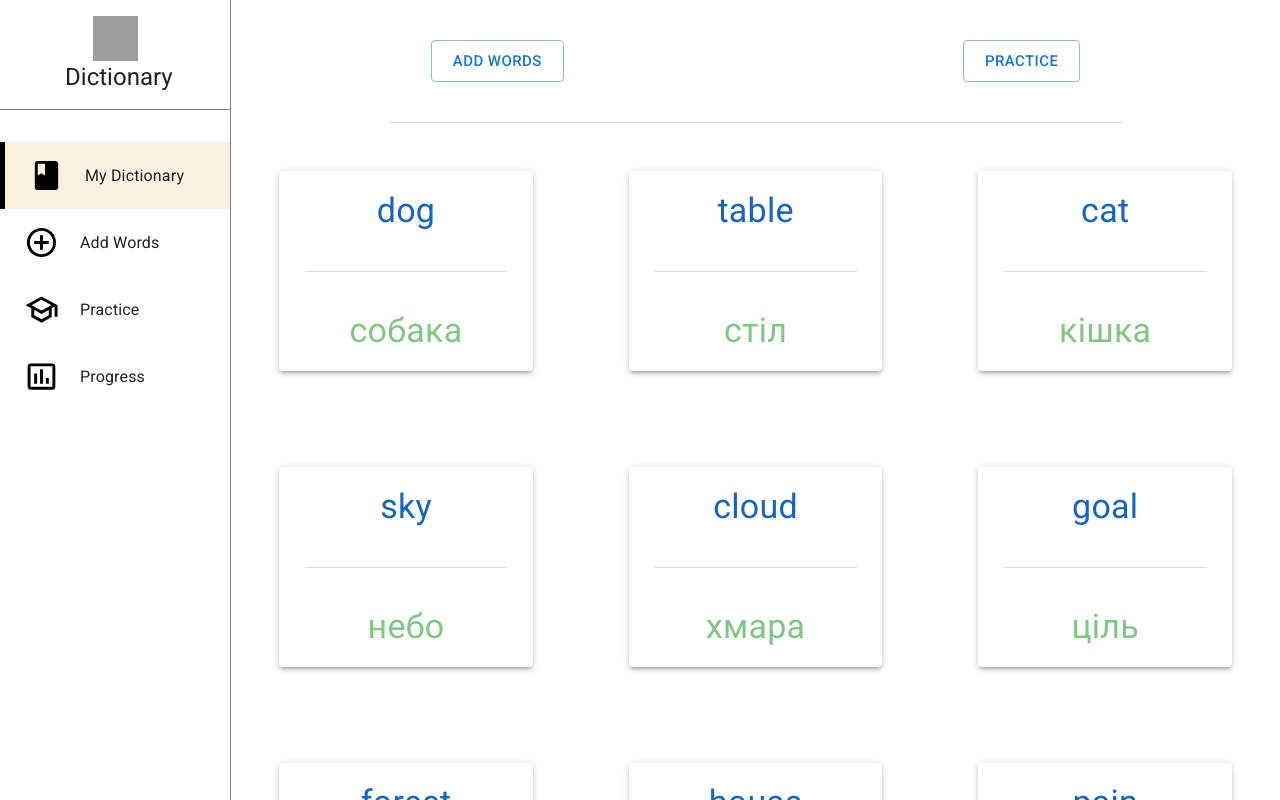
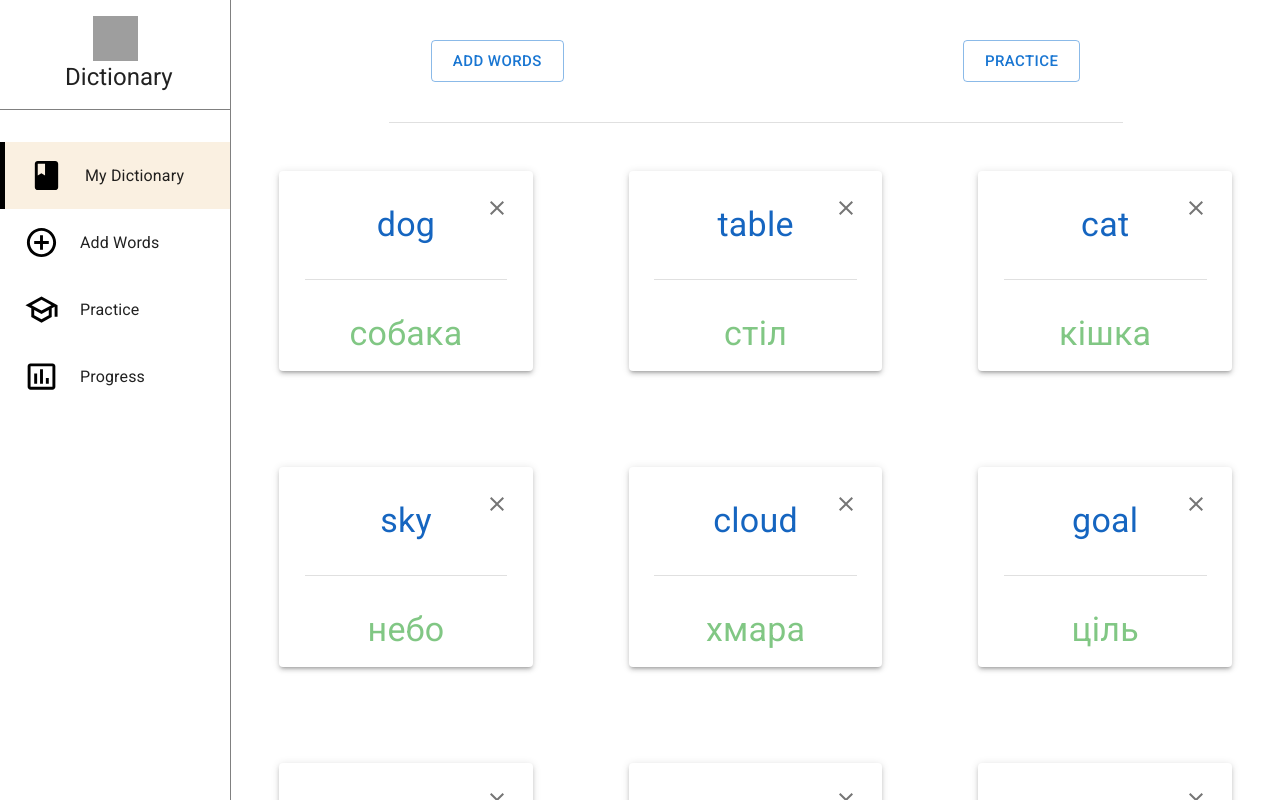
Before and after one commit to Ramil3107/dictionary, a React (Create React App) app: page /mydictionary in a window 1280 px wide. Shown: the top 800 px of the page. Built offline with nearby package versions, Linux system fonts and the light colour scheme; grey boxes are pictures that could not be loaded.

Commit message:
add close icon

```diff
--- a/src/pages/myDictionary/components/WordCard.js
+++ b/src/pages/myDictionary/components/WordCard.js
@@ -1,7 +1,9 @@
-import { Divider, Paper, Typography } from "@mui/material"
-import { blue, green } from "@mui/material/colors"
+import { Close, Delete } from "@mui/icons-material"
+import { Divider, IconButton, Paper, Typography } from "@mui/material"
+import { blue, green, grey } from "@mui/material/colors"
 
 export const WordCard = ({ word }) => {
+
     const styles = {
         wrapper: {
             width: 300,
@@ -21,12 +23,21 @@ export const WordCard = ({ word }) => {
         },
         translate: {
             color: green[300]
+        },
+        deleteIcon: {
+            alignSelf: "flex-end",
+            mr: 2,
+            mb: -7
         }
     }
+
     return (
         <Paper
             elevation={3}
             sx={styles.wrapper}>
+            <IconButton sx={{ alignSelf: "flex-end", mr: 2, mb: -7 }}>
+                <Close color="action" />
+            </IconButton>
             <Typography
                 sx={styles.word}
                 variant="h4" >
@@ -41,6 +52,7 @@ export const WordCard = ({ word }) => {
                 variant="h4">
                 {word.uk}
             </Typography>
+
         </Paper>
     )
 }
```
